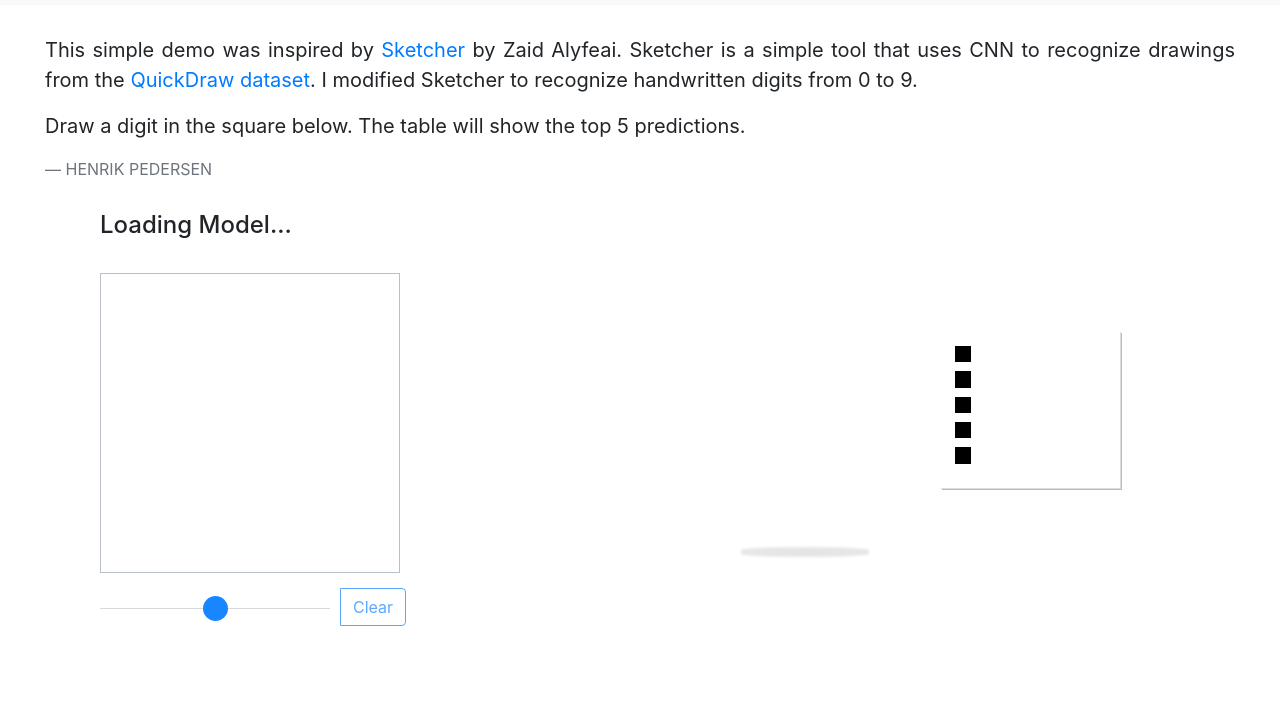
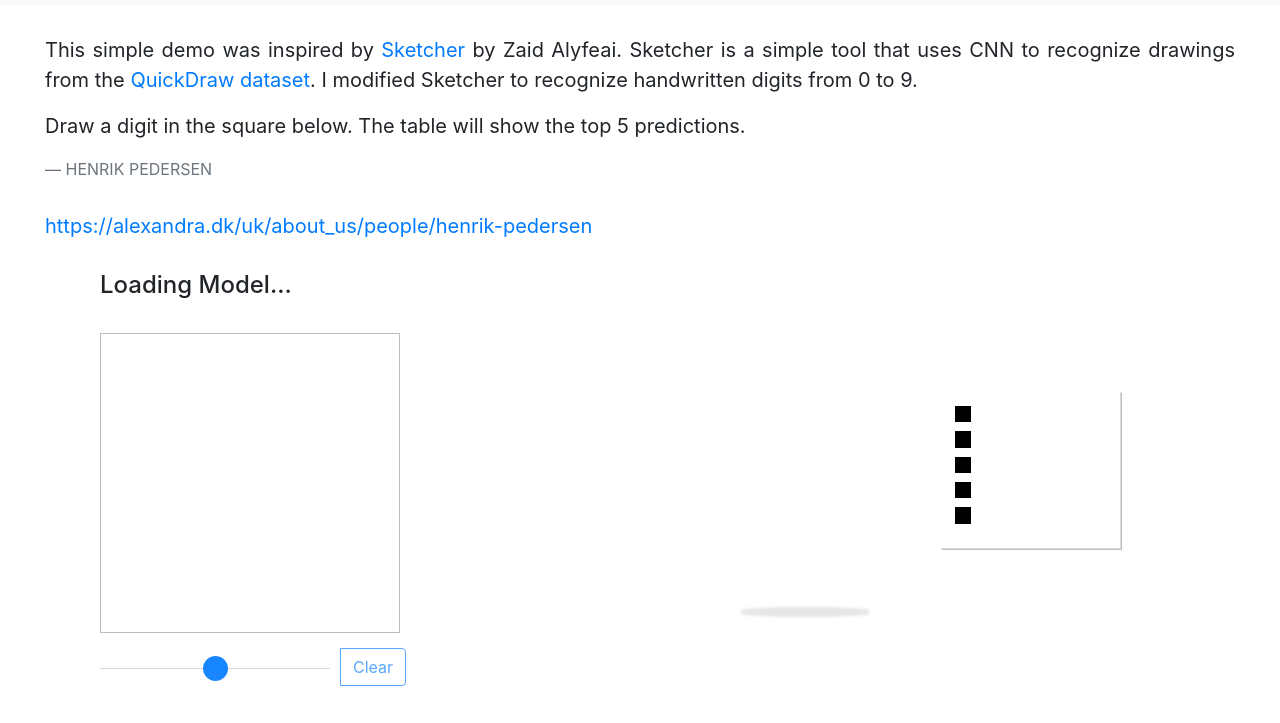
Before and after one commit to klaverhenrik/klaverhenrik.github.io, a plain HTML site: page sketcher/index.html in a window 1280 px wide. Shown: the part 77-800 px from the top of the page. Drawn offline with nearby package versions, Linux system fonts and the light colour scheme; a script that the page names is missing.

Commit message:
changed header

```diff
--- a/sketcher/index.html
+++ b/sketcher/index.html
@@ -41,7 +41,8 @@
 <blockquote class="blockquote text-justify" style="margin:30px;">
  <p>This simple demo was inspired by <a href='https://github.com/zaidalyafeai/zaidalyafeai.github.io/tree/master/sketcher'>Sketcher</a> by Zaid Alyfeai. Sketcher is a simple tool that uses CNN to recognize drawings from the <a href='https://www.kaggle.com/c/quickdraw-doodle-recognition'>QuickDraw dataset</a>. I modified Sketcher to recognize handwritten digits from 0 to 9.</p>
  <p>Draw a digit in the square below. The table  will show the top 5 predictions.</p>
-    <footer class="blockquote-footer">HENRIK PEDERSEN</footer>
+    <footer class="blockquote-footer">HENRIK PEDERSEN</footer><br>
+	<a href='https://alexandra.dk/uk/about_us/people/henrik-pedersen'>https://alexandra.dk/uk/about_us/people/henrik-pedersen</a>
   </blockquote>
 </div>
 
```
